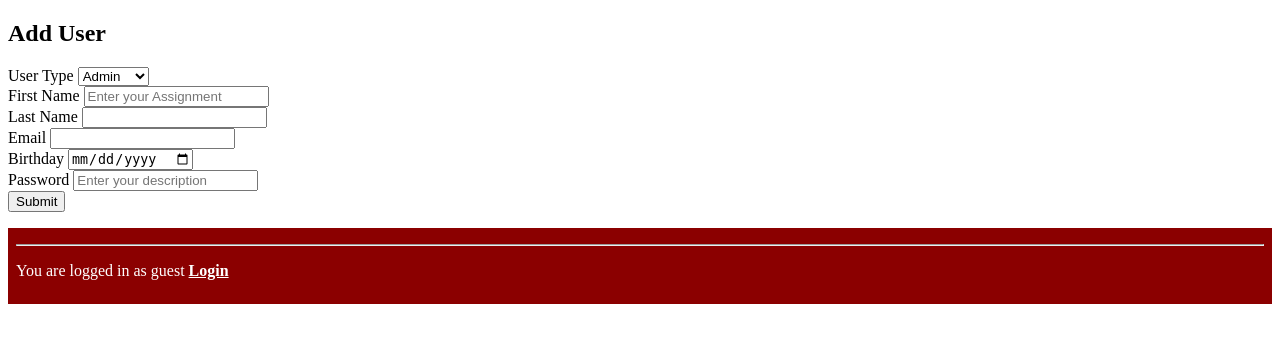
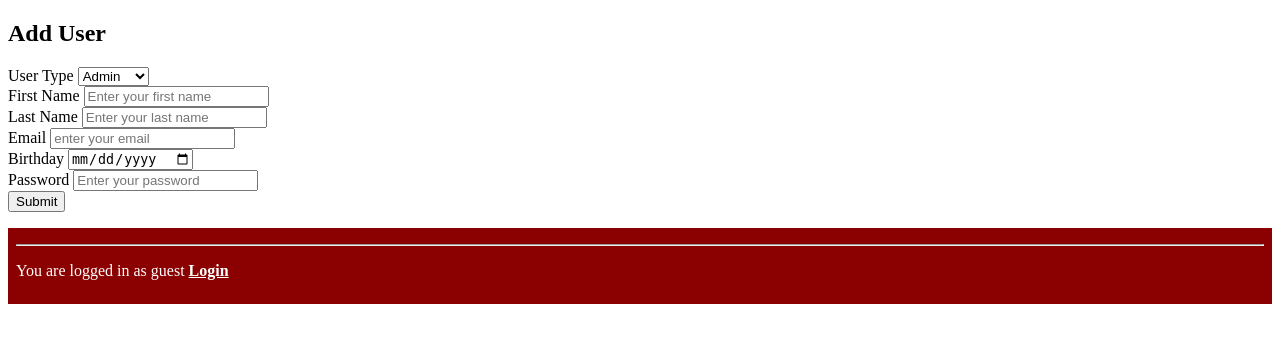
Before and after one commit to DavidLynch26/COMP3161FinalProject, a Flask app: page /MYVLE/user in a window 1280 px wide. Shown: the part 152-495 px from the top of the page. Run offline with Flask 3, Linux system fonts and the light colour scheme; parts of the project's set-up code (start-up, migrations or seed data) failed here and were passed over.

Commit message:
Updating addUser.html placeholder

```diff
--- a/templates/addUser.html
+++ b/templates/addUser.html
@@ -10,23 +10,23 @@
       </div>
       <div class="form-group">
         {{ form.firstName.label }}
-        {{ form.firstName(class='form-control', placeholder="Enter your Assignment") }}
+        {{ form.firstName(class='form-control', placeholder="Enter your first name") }}
       </div>
       <div class="form-group">
         {{ form.lastName.label }}
-        {{ form.lastName(class='form-control', placeholder="") }}
+        {{ form.lastName(class='form-control', placeholder="Enter your last name") }}
       </div>
       <div class="form-group">
         {{ form.email.label }}
-        {{ form.email(class='form-control', placeholder="") }}
+        {{ form.email(class='form-control', placeholder="enter your email") }}
       </div>
       <div class="form-group">
         {{ form.birthday.label }}
-        {{ form.birthday(class='form-control', placeholder="") }}
+        {{ form.birthday(class='form-control', placeholder="Enter your birthday") }}
       </div>
       <div class="form-group">
         {{ form.password.label }}
-        {{ form.password(class='form-control', placeholder="Enter your description") }}
+        {{ form.password(class='form-control', placeholder="Enter your password") }}
       </div>
       <button type="submit" name="submit" class="btn btn-primary btn-block">Submit</button>
     </form>
```
